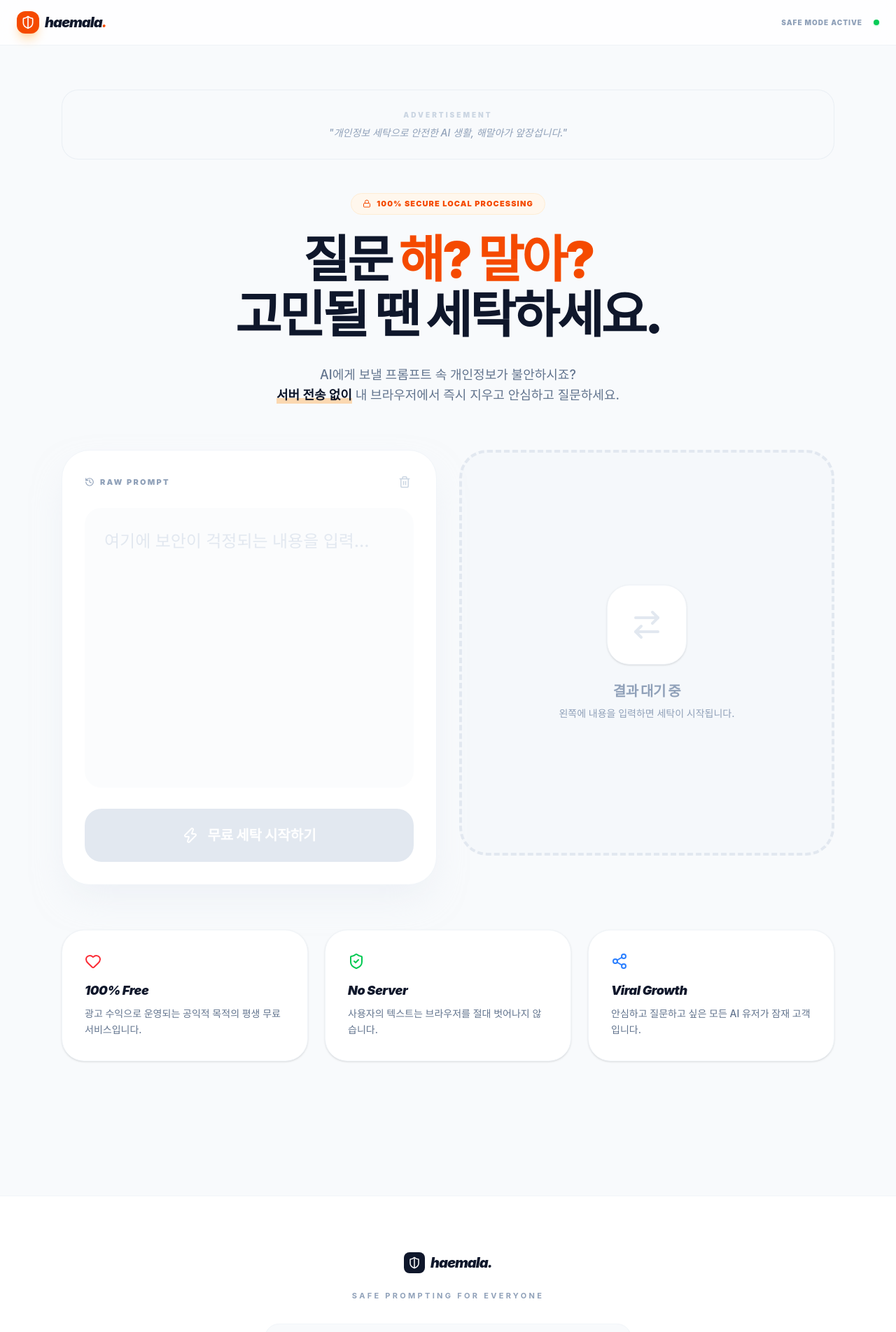
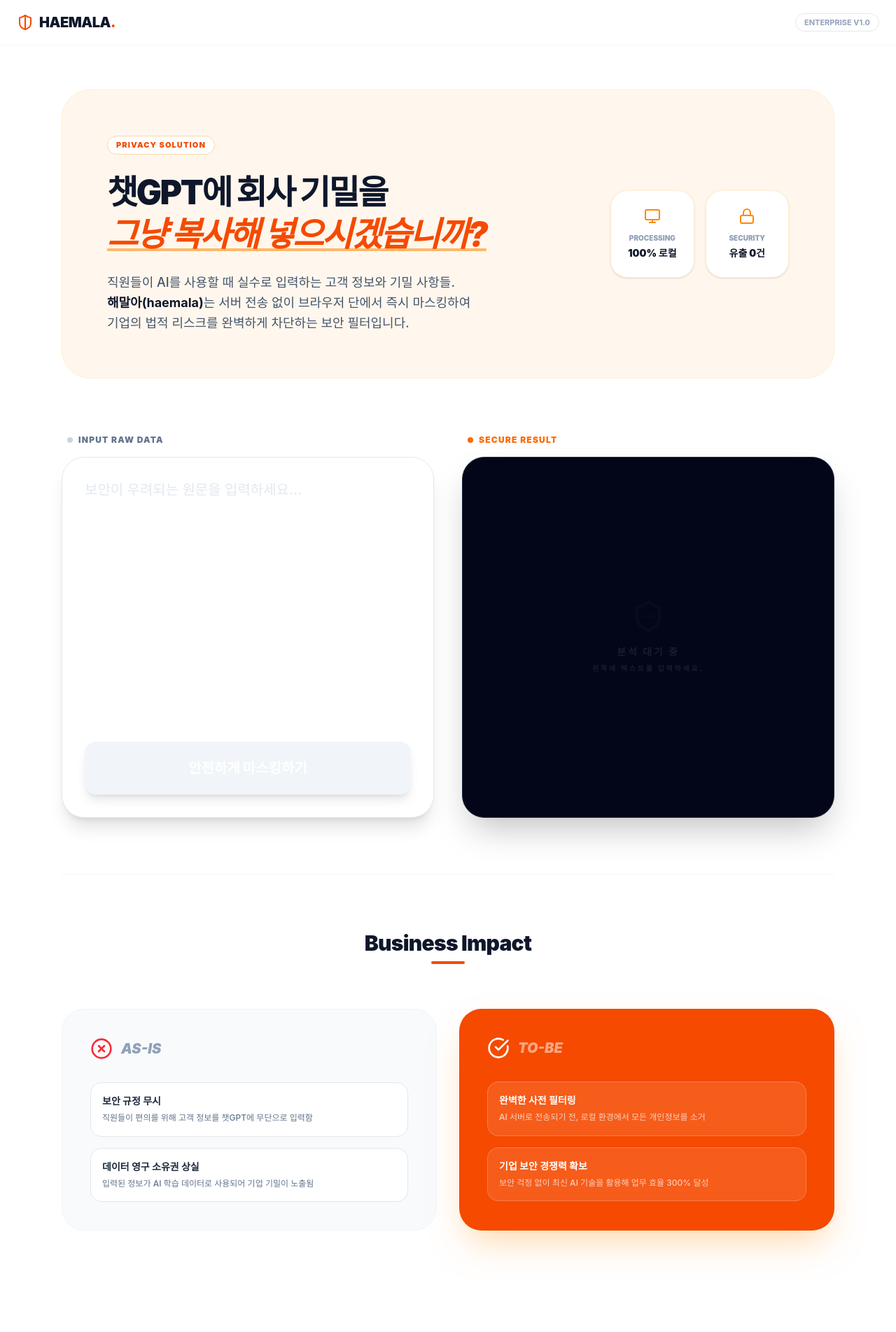
Before and after one commit to steamcool/haemala, a Next.js app: page / in a window 1280 px wide. Shown: the top 1904 px of the page at 70% size. Built offline with nearby package versions, Linux system fonts and the light colour scheme.

Commit message:
Feat: Complete Haemala final version with masking

```diff
--- a/app/page.tsx
+++ b/app/page.tsx
@@ -5,227 +5,210 @@ import {
   Lock, Zap, Copy, RefreshCw,
   Trash2, ShieldAlert, Sparkles, CheckCircle2,
   ArrowRightLeft, ShieldHalf, History,
-  Info, ShieldCheck, Heart, Share2, AlertCircle
+  ShieldCheck, Heart, Share2, AlertCircle,
+  XCircle, CheckCircle, ArrowRight, ShieldIcon,
+  ShieldEllipsis, LockIcon, Monitor
 } from "lucide-react";
 import { motion, AnimatePresence } from "framer-motion";
 
-export default function HaemalaFinalProduction() {
+export default function HaemalaProfessional() {
   const [input, setInput] = useState("");
   const [output, setOutput] = useState("");
   const [isWashing, setIsWashing] = useState(false);
   const [copyStatus, setCopyStatus] = useState("Copy Result");
   const [detectedTypes, setDetectedTypes] = useState<string[]>([]);
-  const [washStatus, setWashStatus] = useState("WASHING...");
+  const [isMounted, setIsMounted] = useState(false);
 
-  // 1. 현실 필터: 브라우저 호환성 및 클립보드 체크
-  const [isMounted, setIsMounted] = useState(false);
   useEffect(() => setIsMounted(true), []);
 
-  const statusMessages = ["문장 구조 분석 중...", "개인정보 식별 중...", "세탁 중...", "안전 확인 중..."];
-
-  // 2. 핵심 로직: 정교한 마스킹 엔진
   const handleWash = useCallback(() => {
     if (!input.trim() || isWashing) return;
-
     setIsWashing(true);
-    let msgIndex = 0;
-    const interval = setInterval(() => {
-      msgIndex = (msgIndex + 1) % statusMessages.length;
-      setWashStatus(statusMessages[msgIndex]);
-    }, 400);
-
-    // 실제 분석 시간 부여 (사용자 신뢰감 형성)
     setTimeout(() => {
-      clearInterval(interval);
       let text = input;
       const found = new Set<string>();
-
       const patterns = [
-        { id: "이름", regex: /([가-힣]{2,4})(?=\s|팀장|직원|님|에게|선생님|과장|부장|대리|사원|주임|본부장)/g, replace: "{NAME_MASKED}" },
-        { id: "이메일", regex: /[a-zA-Z0-9._%+-]+@[a-zA-Z0-9.-]+\.[a-zA-Z]{2,}/g, replace: "{EMAIL_MASKED}" },
-        { id: "연락처", regex: /(010|02|031|051|070|080)-\d{3,4}-\d{4}/g, replace: "{PHONE_MASKED}" },
-        { id: "주소", regex: /[가-힣]+(시|도)\s[가-힣]+(구|군)\s[가-힣]+(동|읍|면|리)\s?\d*/g, replace: "{LOCATION_MASKED}" },
-        { id: "금융/계좌", regex: /\d{4}-\d{4}-\d{4}-\d{4}|\d{10,14}|\d{6}-[1-4]\d{6}/g, replace: "{SENSITIVE_DATA_MASKED}" }
+        { id: "이름", regex: /([가-힣]{2,4})(?=\s|팀장|직원|님|에게|선생님|과장|부장|대리|사원|주임|본부장)/g, replace: "[NAME_PROTECTED]" },
+        { id: "이메일", regex: /[a-zA-Z0-9._%+-]+@[a-zA-Z0-9.-]+\.[a-zA-Z]{2,}/g, replace: "[EMAIL_PROTECTED]" },
+        { id: "연락처", regex: /(010|02|031|051|070|080)-\d{3,4}-\d{4}/g, replace: "[PHONE_PROTECTED]" },
+        { id: "금융정보", regex: /\d{4}-\d{4}-\d{4}-\d{4}|\d{10,14}/g, replace: "[FINANCE_PROTECTED]" }
       ];
-
-      patterns.forEach(p => {
-        if (p.regex.test(text)) {
-          found.add(p.id);
-          text = text.replace(p.regex, p.replace);
-        }
-      });
-
+      patterns.forEach(p => { if (p.regex.test(text)) { found.add(p.id); text = text.replace(p.regex, p.replace); } });
       setDetectedTypes(Array.from(found));
       setOutput(text);
       setIsWashing(false);
-      setWashStatus("WASHING...");
-    }, 1500);
+    }, 1200);
   }, [input, isWashing]);
-
-  // 3. 클립보드 복사 안정성 강화
-  const handleCopy = async () => {
-    try {
-      await navigator.clipboard.writeText(output);
-      setCopyStatus("Copied to Clipboard!");
-      setTimeout(() => setCopyStatus("Copy Result"), 2000);
-    } catch (err) {
-      setCopyStatus("Failed to Copy");
-      setTimeout(() => setCopyStatus("Copy Result"), 2000);
-    }
-  };
 
   if (!isMounted) return null;
 
   return (
-    <div className="min-h-screen bg-[#F8FAFC] text-slate-900 font-sans selection:bg-orange-100 selection:text-orange-900">
-      {/* Navigation */}
-      <nav className="fixed top-0 w-full z-50 bg-white/80 backdrop-blur-xl border-b border-slate-200/50">
+    <div className="min-h-screen bg-white text-slate-900 font-sans selection:bg-orange-100">
+      {/* GNB */}
+      <nav className="fixed top-0 w-full z-50 bg-white/90 backdrop-blur-md border-b border-slate-100">
         <div className="max-w-7xl mx-auto px-6 h-16 flex items-center justify-between">
-          <div className="flex items-center gap-2 group cursor-pointer" onClick={() => window.location.reload()}>
-            <div className="bg-orange-600 p-1.5 rounded-xl text-white shadow-lg shadow-orange-200 group-hover:rotate-12 transition-transform">
-              <ShieldHalf size={20} />
+          <div className="flex items-center gap-2">
+            <ShieldHalf size={24} className="text-orange-600" />
+            <span className="font-black text-xl tracking-tight uppercase">haemala<span className="text-orange-600">.</span></span>
           </div>
-            <span className="font-black text-xl tracking-tighter italic">haemala<span className="text-orange-600">.</span></span>
-          </div>
-          <div className="flex items-center gap-4">
-            <span className="hidden sm:inline-block text-[10px] font-black text-slate-400 tracking-widest uppercase">Safe Mode Active</span>
-            <div className="w-2 h-2 bg-green-500 rounded-full animate-pulse shadow-sm shadow-green-200" />
+          <div className="flex items-center gap-3">
+            <span className="text-[11px] font-bold text-slate-400 border border-slate-200 px-3 py-1 rounded-full uppercase">Enterprise v1.0</span>
           </div>
         </div>
       </nav>
 
       <main className="max-w-6xl mx-auto px-6 pt-32 pb-24">
-        {/* 상단 광고 영역 (비즈니스 모델) */}
-        <div className="w-full bg-slate-50 border border-slate-200/60 rounded-3xl p-4 mb-12 flex flex-col items-center justify-center min-h-[100px] text-center">
-          <span className="text-[10px] font-black text-slate-300 tracking-[0.3em] uppercase mb-2">Advertisement</span>
-          <div className="text-slate-400 text-sm font-medium italic">"개인정보 세탁으로 안전한 AI 생활, 해말아가 앞장섭니다."</div>
+        {/* 서비스 명분 (Why) 최상단 배치 */}
+        <section className="mb-20">
+          <div className="bg-orange-50 border border-orange-100 rounded-[2.5rem] p-10 md:p-16 flex flex-col md:flex-row items-center gap-12">
+            <div className="flex-1 space-y-6">
+              <div className="inline-flex items-center gap-2 px-3 py-1 bg-white border border-orange-200 rounded-full text-orange-600 text-[11px] font-black tracking-widest uppercase">
+                Privacy Solution
               </div>
-
-        {/* Hero Section */}
-        <div className="text-center mb-16">
-          <motion.div initial={{ opacity: 0, y: 5 }} animate={{ opacity: 1, y: 0 }} className="inline-flex items-center gap-2 px-4 py-1.5 bg-orange-50 text-orange-600 rounded-full text-[11px] font-black mb-6 tracking-widest border border-orange-100">
-            <Lock size={12} /> 100% SECURE LOCAL PROCESSING
-          </motion.div>
-          <h1 className="text-5xl md:text-7xl font-black tracking-tighter mb-8 leading-[1.1] text-slate-900">
-            질문 <span className="text-orange-600">해? 말아?</span><br />
-            고민될 땐 세탁하세요.
+              <h1 className="text-4xl md:text-5xl font-black leading-tight tracking-tighter">
+                챗GPT에 회사 기밀을 <br />
+                <span className="text-orange-600 italic underline decoration-orange-300">그냥 복사해 넣으시겠습니까?</span>
               </h1>
-          <p className="text-lg text-slate-500 font-medium max-w-2xl mx-auto leading-relaxed">
-            AI에게 보낼 프롬프트 속 개인정보가 불안하시죠?<br />
-            <span className="text-slate-900 font-bold underline decoration-orange-400/30 decoration-8 underline-offset-[-2px]">서버 전송 없이</span> 내 브라우저에서 즉시 지우고 안심하고 질문하세요.
+              <p className="text-slate-600 font-medium leading-relaxed text-lg">
+                직원들이 AI를 사용할 때 실수로 입력하는 고객 정보와 기밀 사항들. <br />
+                <span className="text-slate-900 font-bold">해말아(haemala)</span>는 서버 전송 없이 브라우저 단에서 즉시 마스킹하여 <br />
+                기업의 법적 리스크를 완벽하게 차단하는 보안 필터입니다.
               </p>
             </div>
+            <div className="grid grid-cols-2 gap-4 w-full md:w-auto">
+              <div className="p-6 bg-white rounded-3xl shadow-sm border border-orange-100 text-center">
+                <Monitor className="mx-auto mb-3 text-orange-400" size={24} />
+                <div className="text-[10px] font-black text-slate-400 uppercase mb-1">Processing</div>
+                <div className="text-sm font-black text-slate-900">100% 로컬</div>
+              </div>
+              <div className="p-6 bg-white rounded-3xl shadow-sm border border-orange-100 text-center">
+                <LockIcon className="mx-auto mb-3 text-orange-400" size={24} />
+                <div className="text-[10px] font-black text-slate-400 uppercase mb-1">Security</div>
+                <div className="text-sm font-black text-slate-900">유출 0건</div>
+              </div>
+            </div>
+          </div>
+        </section>
 
-        {/* Main Interface */}
-        <div className="grid lg:grid-cols-2 gap-8 items-start mb-16">
-          <section className="bg-white rounded-[2.5rem] p-8 shadow-2xl shadow-slate-200/50 border border-slate-100">
-            <div className="flex items-center justify-between mb-6">
-              <h3 className="flex items-center gap-2 text-[11px] font-black text-slate-400 uppercase tracking-[0.2em]">
-                <History size={14} /> Raw Prompt
-              </h3>
-              <button
-                onClick={() => { setInput(""); setOutput(""); setDetectedTypes([]); }}
-                className="text-slate-300 hover:text-red-500 transition-colors p-1"
-                title="Clear all"
-              >
-                <Trash2 size={18} />
-              </button>
+        {/* 실전 세탁기 인터페이스 */}
+        <section className="grid lg:grid-cols-2 gap-10 mb-20 items-stretch">
+          <div className="flex flex-col h-full">
+            <div className="flex items-center gap-2 mb-4 px-2">
+              <span className="w-2 h-2 bg-slate-300 rounded-full" />
+              <h3 className="text-xs font-black text-slate-500 uppercase tracking-widest">Input Raw Data</h3>
             </div>
+            <div className="flex-1 bg-white rounded-[2rem] border border-slate-200 shadow-xl p-8 focus-within:ring-4 focus-within:ring-orange-50 transition-all flex flex-col">
               <textarea
-              className="w-full h-[400px] bg-slate-50/50 rounded-3xl p-7 text-xl md:text-2xl outline-none focus:ring-4 focus:ring-orange-100/50 transition-all resize-none font-medium leading-relaxed placeholder:text-slate-200"
-              placeholder="여기에 보안이 걱정되는 내용을 입력..."
+                className="w-full flex-1 min-h-[350px] text-xl font-medium outline-none resize-none placeholder:text-slate-200"
+                placeholder="보안이 우려되는 원문을 입력하세요..."
                 value={input}
                 onChange={(e) => setInput(e.target.value)}
               />
               <button
                 onClick={handleWash}
                 disabled={isWashing || !input.trim()}
-              className="w-full mt-6 py-6 bg-slate-900 hover:bg-orange-600 text-white font-black text-xl rounded-[1.5rem] transition-all flex items-center justify-center gap-3 shadow-xl shadow-slate-200 disabled:bg-slate-200 disabled:shadow-none active:scale-[0.98]"
+                className="w-full mt-6 py-6 bg-slate-900 text-white font-black text-xl rounded-2xl hover:bg-orange-600 transition-all shadow-lg active:scale-[0.98] disabled:bg-slate-100"
               >
-              {isWashing ? <RefreshCw className="animate-spin" size={24} /> : <Zap size={24} />}
-              {isWashing ? washStatus : "무료 세탁 시작하기"}
+                {isWashing ? "데이터 보안 처리 중..." : "안전하게 마스킹하기"}
               </button>
+            </div>
+          </div>
+
+          <div className="flex flex-col h-full">
+            <div className="flex items-center gap-2 mb-4 px-2">
+              <span className="w-2 h-2 bg-orange-500 rounded-full" />
+              <h3 className="text-xs font-black text-orange-500 uppercase tracking-widest">Secure Result</h3>
+            </div>
+            <div className="flex-1 bg-slate-950 rounded-[2rem] border border-slate-800 shadow-2xl p-8 flex flex-col">
+              {output ? (
+                <>
+                  <div className="flex flex-wrap gap-2 mb-6">
+                    {detectedTypes.map((t, i) => (
+                      <span key={i} className="px-2 py-1 bg-orange-500/20 text-orange-400 rounded-md text-[9px] font-black uppercase tracking-tighter border border-orange-500/30 tracking-widest">
+                        {t} PROTECTED
+                      </span>
+                    ))}
+                  </div>
+                  <div className="flex-1 text-xl md:text-2xl font-bold text-white leading-relaxed whitespace-pre-wrap">{output}</div>
+                  <button
+                    onClick={() => { navigator.clipboard.writeText(output); setCopyStatus("복사되었습니다!"); setTimeout(() => setCopyStatus("결과 복사하기"), 2000); }}
+                    className="w-full mt-6 py-6 bg-white text-slate-900 font-black text-xl rounded-2xl hover:bg-orange-500 hover:text-white transition-all active:scale-[0.98]"
+                  >
+                    {copyStatus}
+                  </button>
+                </>
+              ) : (
+                <div className="flex-1 flex flex-col items-center justify-center text-slate-700">
+                  <ShieldEllipsis size={48} className="mb-4 opacity-10" />
+                  <p className="font-black text-sm uppercase tracking-[0.2em] opacity-40 text-center leading-relaxed">
+                    분석 대기 중<br />
+                    <span className="text-[10px]">왼쪽에 텍스트를 입력하세요.</span>
+                  </p>
+                </div>
+              )}
+            </div>
+          </div>
         </section>
 
-          <section className="h-full">
-            <AnimatePresence mode="wait">
-              {output ? (
-                <motion.div
-                  key="output"
-                  initial={{ opacity: 0, scale: 0.98 }}
-                  animate={{ opacity: 1, scale: 1 }}
-                  className="bg-slate-900 rounded-[2.5rem] p-8 shadow-2xl min-h-[580px] flex flex-col border border-slate-800"
-                >
-                  <div className="flex flex-wrap gap-2 mb-8">
-                    {detectedTypes.length > 0 ? detectedTypes.map((t, i) => (
-                      <span key={i} className="px-3 py-1 bg-orange-500/20 text-orange-400 rounded-lg text-[10px] font-black uppercase tracking-widest border border-orange-500/30 flex items-center gap-1.5">
-                        <AlertCircle size={10} /> {t} 감지됨
-                      </span>
-                    )) : (
-                      <span className="px-3 py-1 bg-green-500/20 text-green-400 rounded-lg text-[10px] font-black uppercase tracking-widest border border-green-500/30">안전한 문장</span>
-                    )}
-                  </div>
-                  <div className="flex-1 text-xl md:text-2xl font-bold text-white leading-relaxed mb-8 whitespace-pre-wrap selection:bg-orange-600 selection:text-white">
-                    {output}
-                  </div>
-                  <div className="mt-auto">
-                    <button
-                      onClick={handleCopy}
-                      className="w-full py-6 bg-white text-slate-900 font-black text-xl rounded-[1.5rem] hover:bg-orange-500 hover:text-white transition-all flex items-center justify-center gap-3 shadow-lg active:scale-[0.98]"
-                    >
-                      {copyStatus.includes("Copied") ? <CheckCircle2 size={24} /> : <Copy size={24} />}
-                      {copyStatus}
-                    </button>
-                    <p className="text-center text-slate-500 text-[10px] font-bold mt-6 tracking-widest uppercase flex items-center justify-center gap-2">
-                      <Lock size={10} /> 데이터 유출 차단됨
-                    </p>
-                  </div>
-                </motion.div>
-              ) : (
-                <div className="bg-slate-100/50 rounded-[2.5rem] p-8 min-h-[580px] border-4 border-dashed border-slate-200 flex flex-col items-center justify-center text-slate-400">
-                  <div className="bg-white p-8 rounded-[2rem] mb-6 shadow-sm border border-slate-100">
-                    <ArrowRightLeft size={48} className="text-slate-200" />
-                  </div>
-                  <p className="font-black text-xl tracking-tight text-slate-400">결과 대기 중</p>
-                  <p className="text-sm font-medium mt-2">왼쪽에 내용을 입력하면 세탁이 시작됩니다.</p>
-                </div>
-              )}
-            </AnimatePresence>
-          </section>
+        {/* AS-IS / TO-BE 시각화 */}
+        <section className="py-20 border-t border-slate-100">
+          <div className="text-center mb-16 space-y-2">
+            <h2 className="text-3xl font-black tracking-tight">Business Impact</h2>
+            <div className="w-12 h-1 bg-orange-600 mx-auto rounded-full" />
           </div>
 
-        {/* 비즈니스 가치 강조 (심사위원용) */}
-        <div className="grid md:grid-cols-3 gap-6 mb-24">
-          {[
-            { icon: <Heart className="text-red-500" />, title: "100% Free", desc: "광고 수익으로 운영되는 공익적 목적의 평생 무료 서비스입니다." },
-            { icon: <ShieldCheck className="text-green-500" />, title: "No Server", desc: "사용자의 텍스트는 브라우저를 절대 벗어나지 않습니다." },
-            { icon: <Share2 className="text-blue-500" />, title: "Viral Growth", desc: "안심하고 질문하고 싶은 모든 AI 유저가 잠재 고객입니다." }
-          ].map((item, idx) => (
-            <div key={idx} className="p-8 bg-white rounded-[2rem] border border-slate-100 shadow-sm hover:shadow-md transition-shadow">
-              <div className="mb-4">{item.icon}</div>
-              <h4 className="font-black text-lg mb-2 italic tracking-tight">{item.title}</h4>
-              <p className="text-slate-500 text-sm leading-relaxed font-medium">{item.desc}</p>
+          <div className="grid md:grid-cols-2 gap-8">
+            <div className="p-10 rounded-[2rem] bg-slate-50 border border-slate-100 space-y-8">
+              <div className="flex items-center gap-3">
+                <XCircle className="text-red-500" size={32} />
+                <h4 className="text-xl font-black text-slate-400 italic uppercase">As-Is</h4>
               </div>
-          ))}
+              <div className="space-y-4">
+                <div className="p-4 bg-white rounded-2xl border border-slate-200">
+                  <p className="text-sm font-bold text-slate-800 mb-1">보안 규정 무시</p>
+                  <p className="text-xs text-slate-500 font-medium leading-relaxed">직원들이 편의를 위해 고객 정보를 챗GPT에 무단으로 입력함</p>
                 </div>
+                <div className="p-4 bg-white rounded-2xl border border-slate-200">
+                  <p className="text-sm font-bold text-slate-800 mb-1">데이터 영구 소유권 상실</p>
+                  <p className="text-xs text-slate-500 font-medium leading-relaxed">입력된 정보가 AI 학습 데이터로 사용되어 기업 기밀이 노출됨</p>
+                </div>
+              </div>
+            </div>
+
+            <div className="p-10 rounded-[2rem] bg-orange-600 space-y-8 shadow-2xl shadow-orange-200">
+              <div className="flex items-center gap-3">
+                <CheckCircle className="text-white" size={32} />
+                <h4 className="text-xl font-black text-white/50 italic uppercase">To-Be</h4>
+              </div>
+              <div className="space-y-4">
+                <div className="p-4 bg-white/10 rounded-2xl border border-white/20 backdrop-blur-sm">
+                  <p className="text-sm font-bold text-white mb-1">완벽한 사전 필터링</p>
+                  <p className="text-xs text-white/70 font-medium leading-relaxed">AI 서버로 전송되기 전, 로컬 환경에서 모든 개인정보를 소거</p>
+                </div>
+                <div className="p-4 bg-white/10 rounded-2xl border border-white/20 backdrop-blur-sm">
+                  <p className="text-sm font-bold text-white mb-1">기업 보안 경쟁력 확보</p>
+                  <p className="text-xs text-white/70 font-medium leading-relaxed">보안 걱정 없이 최신 AI 기술을 활용해 업무 효율 300% 달성</p>
+                </div>
+              </div>
+            </div>
+          </div>
+        </section>
       </main>
 
-      <footer className="py-20 bg-white border-t border-slate-100">
-        <div className="max-w-5xl mx-auto px-6 text-center">
+      <footer className="py-20 bg-slate-50 border-t border-slate-100 text-center">
         <div className="flex items-center justify-center gap-2 mb-6">
-            <div className="bg-slate-900 p-1.5 rounded-lg text-white">
-              <ShieldHalf size={18} />
-            </div>
+          <ShieldHalf className="text-slate-900" size={20} />
           <span className="font-black text-xl italic tracking-tighter">haemala.</span>
         </div>
-          <p className="text-slate-400 text-[11px] font-bold tracking-[0.3em] uppercase mb-8">Safe Prompting for Everyone</p>
-          <div className="inline-flex flex-wrap justify-center items-center gap-x-6 gap-y-2 px-6 py-3 bg-slate-50 rounded-full text-slate-400 text-[10px] font-bold border border-slate-100">
-            <span>제작: haemala Team</span>
-            <span className="hidden sm:block w-1 h-1 bg-slate-300 rounded-full" />
-            <span>문의: support@haemala.com</span>
-            <span className="hidden sm:block w-1 h-1 bg-slate-300 rounded-full" />
-            <span className="flex items-center gap-1"><Sparkles size={10} size={10} className="text-orange-400" /> Powered by User Privacy</span>
+        <p className="text-slate-400 text-[10px] font-black uppercase tracking-[0.5em] mb-10 leading-loose">
+          Secure Local Processing Technology<br />
+          Enterprise-Grade Privacy Filter
+        </p>
+        <div className="flex flex-col items-center gap-4">
+          <div className="inline-flex items-center gap-2 px-6 py-2 bg-white rounded-full text-slate-400 text-[11px] font-bold border border-slate-200 shadow-sm">
+            <Heart size={12} className="text-red-500" /> 광고 수익으로 운영되는 공익적 보안 서비스
           </div>
+          <p className="text-[10px] text-slate-300 font-medium">© 2026 haemala. All rights reserved.</p>
         </div>
       </footer>
     </div>
```
Lines whose indentation alone changed are shown as unchanged.
